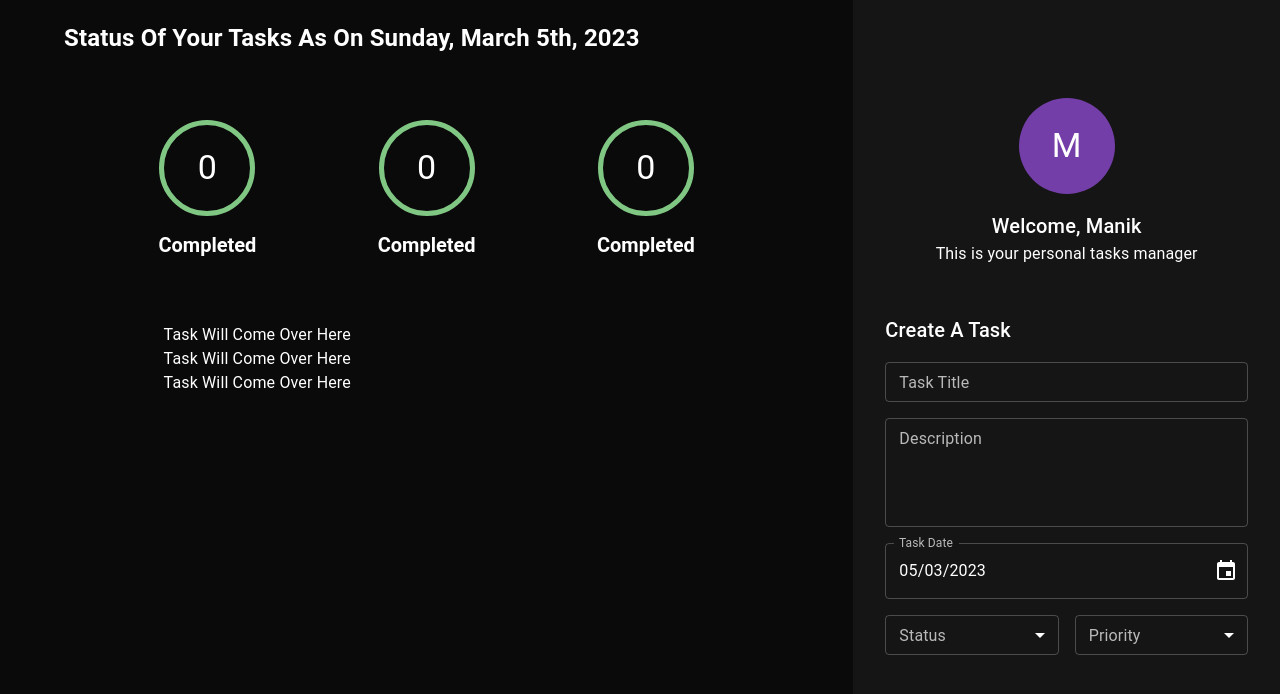
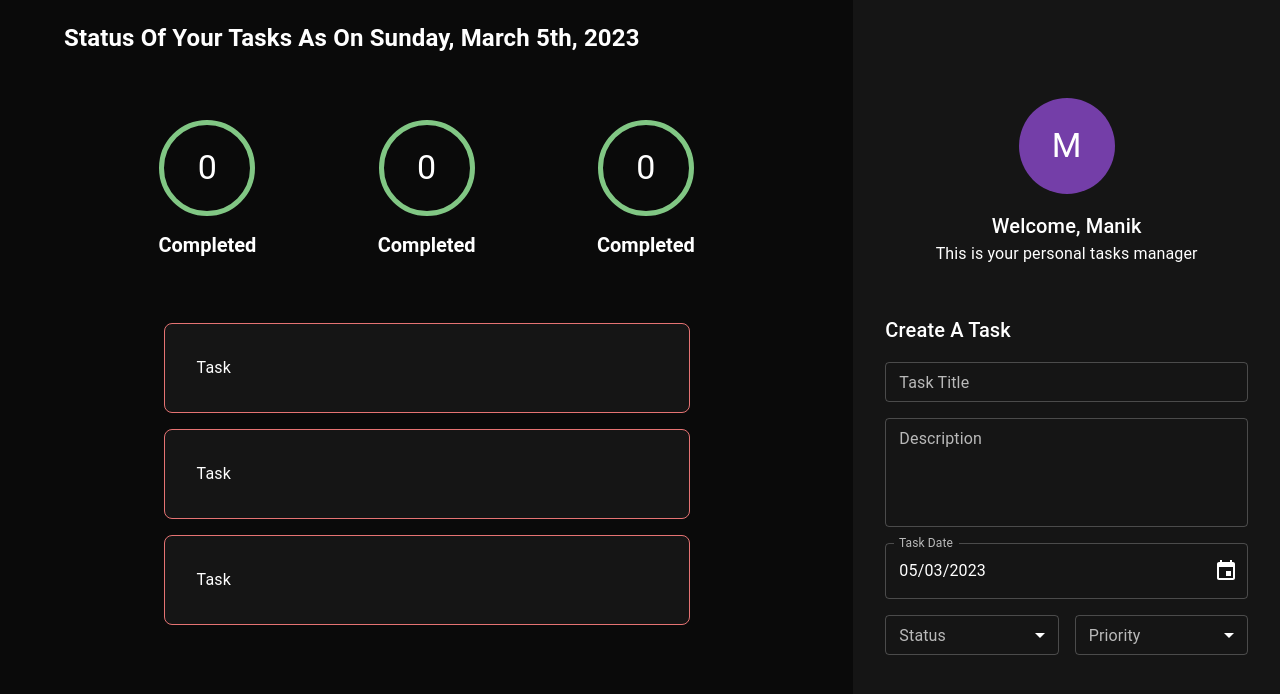
Before and after one commit to mh3r99/ts-react-todo-app, a React (Create React App) app: page / in a window 1280 px wide. Shown: the top 694 px of the page. Built offline with nearby package versions, Linux system fonts and the light colour scheme.

Commit message:
Task component

```diff
--- /dev/null
+++ b/src/components/Task/Task.tsx
@@ -0,0 +1,26 @@
+import React, { FC } from 'react';
+import { Box } from '@mui/material';
+
+const Task: FC = () => {
+  return (
+    <Box
+      display="flex"
+      width="100%"
+      justifyContent="flex-start"
+      flexDirection="column"
+      mb={2}
+      p={4}
+      sx={{
+        width: '100%',
+        backgroundColor: 'background.paper',
+        borderRadius: '8px',
+        border: '1px solid',
+        borderColor: 'error.light',
+      }}
+    >
+      Task
+    </Box>
+  );
+};
+
+export default Task;
--- a/src/components/TaskArea/TaskArea.tsx
+++ b/src/components/TaskArea/TaskArea.tsx
@@ -2,6 +2,7 @@
 import { Grid, Box } from '@mui/material';
 import { format } from 'date-fns';
 import TaskCounter from '../TaskCounter/TaskCounter';
+import Task from '../Task/Task';
 
 const TaskArea = () => {
   return (
@@ -38,9 +39,9 @@
           xs={10}
           md={8}
         >
-          <Box>Task Will Come Over Here</Box>
-          <Box>Task Will Come Over Here</Box>
-          <Box>Task Will Come Over Here</Box>
+          <Task />
+          <Task />
+          <Task />
         </Grid>
       </Grid>
     </Grid>
```
